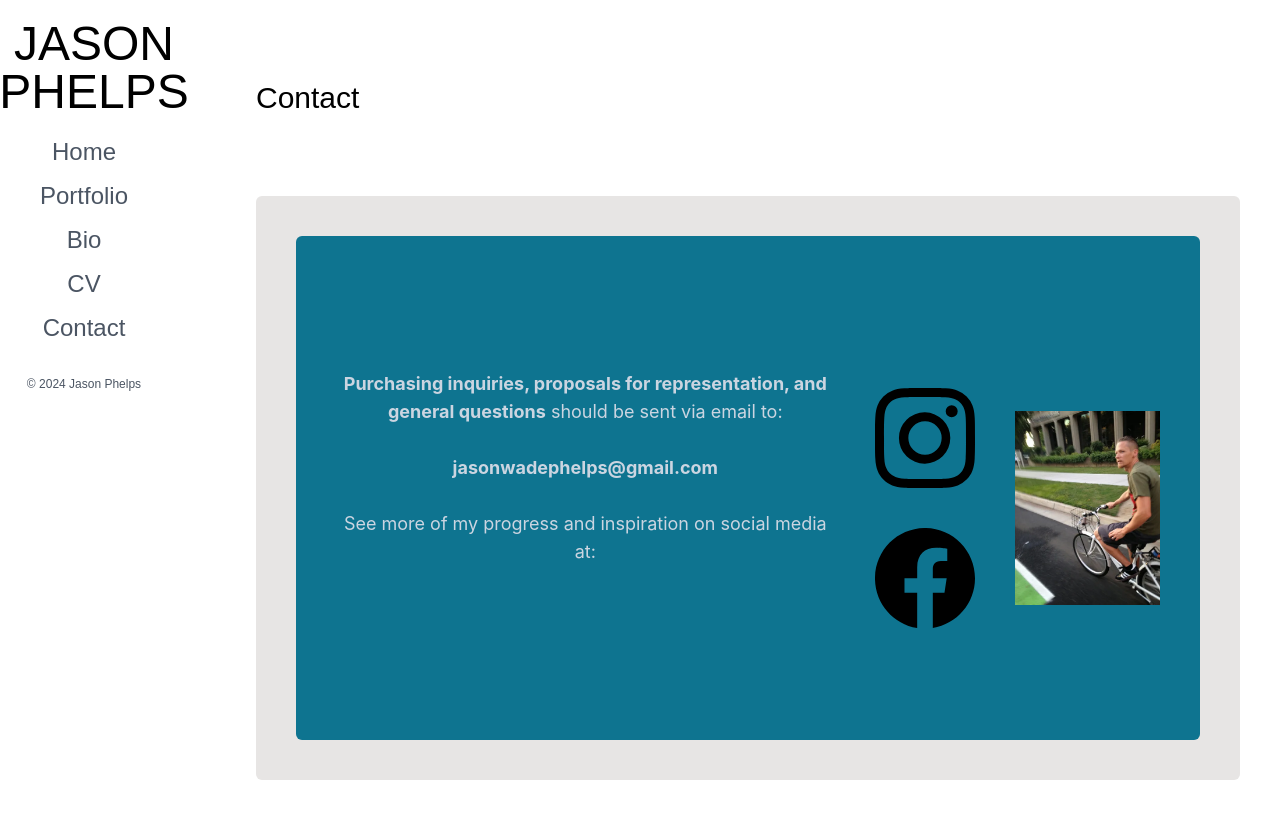
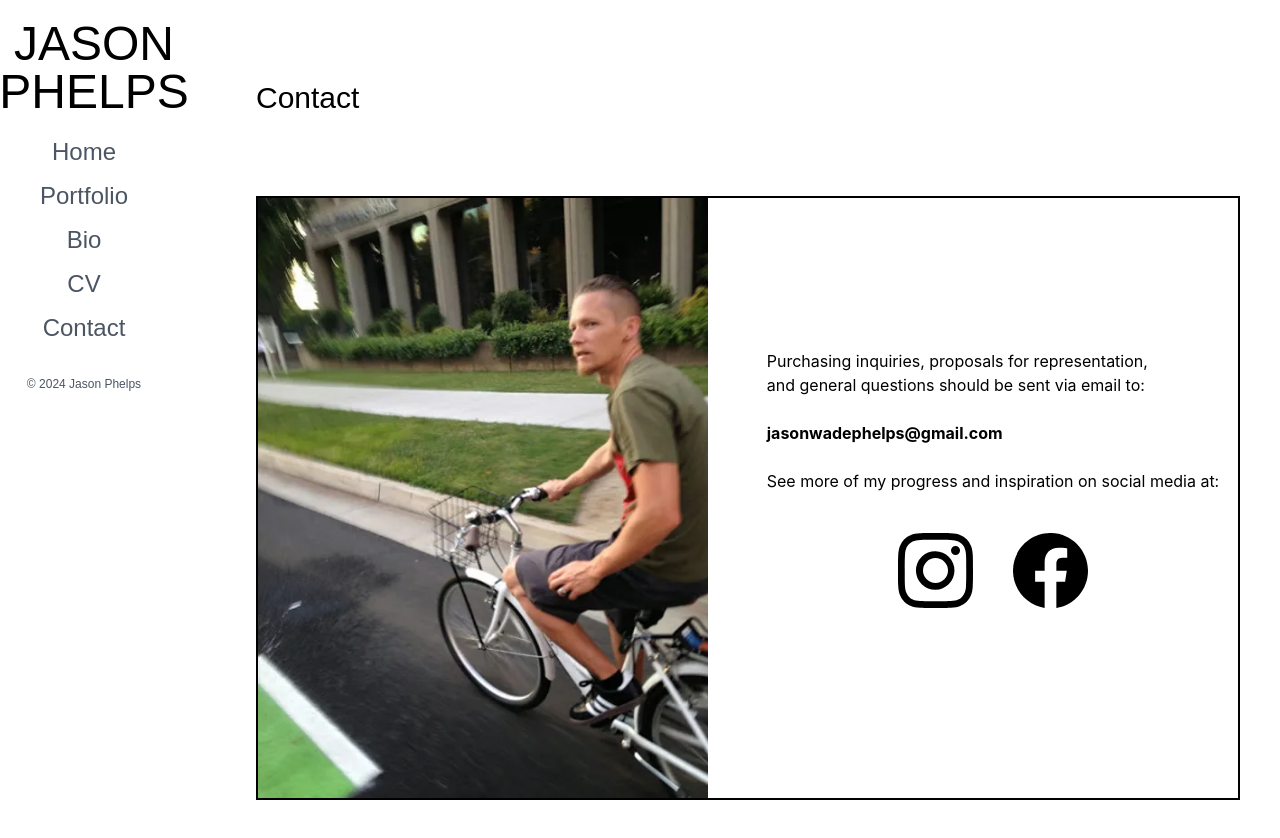
Before and after one commit to SuperMicah585/JasonWadePhelps-Art, a React (Create React App) app: page /contact in a window 1280 px wide. Shown: the top 838 px of the page. Built offline with nearby package versions, Linux system fonts and the light colour scheme.

Commit message:
updated contact

```diff
--- a/src/components/pages/Bio.js
+++ b/src/components/pages/Bio.js
@@ -60,29 +60,29 @@ const Bio = () => {
                             Biography
 </div>
 
-<p className ='absolute items-center justify-center ml-32 mr-10 mt-20 bg-white text-lg object-contain rounded-md'>
-<div style={containerStyle}>
-      <p style={paragraphStyle}>
+<p className ='max-w-3xl absolute items-center text-sm justify-center ml-32 mr-32 mt-20 bg-white text-lg object-contain rounded-md'>
+<div>
+      <p>
         Jason is an artist and art educator in the American Pacific Northwest. He was raised around the
          <em> mountains and rivers</em> of Southern Oregon, where he fostered an instinct to wander, collect, and create. Jason worked as a vineyard hand, forester, and carpenter, all of which contributed to shaping his aesthetics, content, and process. He went on to receive his <span style={highlightedStyle}>Bachelor of Fine Arts</span> degree in both painting and sculpture at Southern Oregon University. Being heavily influenced by <span style={italicStyle}>Joseph Beuys</span> and the notion that art can have a transformative effect on the people who experience it, Jason decided to pursue his <span style={highlightedStyle}>Master's in the Arts of Teaching</span> from Pacific University in Oregon.
       </p>
       <br />
-      <p style={paragraphStyle}>
+      <p>
         Being among the mountains and rivers is still instrumental to his process. Dirt, roots, shells, plants, and rust are often combined in paint, plaster, wax, or resin. In the spring of 2010, Jason exhibited "<span style={italicStyle}>Under the Wing of Corvus</span>" at the <span style={highlightedStyle}>Angst Gallery</span> in Vancouver, Washington. The exhibition explored the art, literature, and mythology of <span style={italicStyle}>crows and ravens</span>. He has since followed up with <span style={italicStyle}>Mythos</span> and <span style={italicStyle}>Sojourn</span>.
       </p>
       <br />
-      <p style={paragraphStyle}>
-        Currently, Jason has turned his process to exploring the connections between <span style={wildernessStyle}>Wilderness</span> and <span style={wildernessStyle}>Psyche</span> in the age of the Anthropocene. He wishes to examine the importance of Wilderness for our mind and soul in an age when so much of the planet has been touched by human endeavor - as in the way we look to the night sky and see more <em>satellites than shooting stars</em>. He aims to capture the paradox of a simulated Wild on the planet. Furthermore, Jason wants to imagine how unlocking the secrets of nature can be <span style={highlightedStyle}>mutually beneficial</span> for humans and nature, i.e., green energy. Landscape and Wilderness are explored through wandering, mapping, and collecting artifacts of both the mind and the physical landscape. Forms created range from wall relief to freestanding sculpture. Jason hopes the viewer will be initially impressed by <span style={italicStyle}>diverse forms</span> and matter, then consider the implications and poetics of works inspired by maps, charts, and landscape. Lastly, Jason wants to question whether true freedom of the mind and body requires both a real and perceived Wilderness.
+      <p>
+        Currently, Jason has turned his process to exploring the connections between Wilderness and Psyche in the age of the Anthropocene. He wishes to examine the importance of Wilderness for our mind and soul in an age when so much of the planet has been touched by human endeavor - as in the way we look to the night sky and see more <em>satellites than shooting stars</em>. He aims to capture the paradox of a simulated Wild on the planet. Furthermore, Jason wants to imagine how unlocking the secrets of nature can be <span style={highlightedStyle}>mutually beneficial</span> for humans and nature, i.e., green energy. Landscape and Wilderness are explored through wandering, mapping, and collecting artifacts of both the mind and the physical landscape. Forms created range from wall relief to freestanding sculpture. Jason hopes the viewer will be initially impressed by <span style={italicStyle}>diverse forms</span> and matter, then consider the implications and poetics of works inspired by maps, charts, and landscape. Lastly, Jason wants to question whether true freedom of the mind and body requires both a real and perceived Wilderness.
       </p>
-      <blockquote style={quoteStyle}>
+      <p> <br/>
         "What personal and global liberties are we willing to negotiate as we move deeper into the Anthropocene? Only when these questions are considered can we act to provide the planet with the rights we expect for ourselves; and upon doing so, we may be able to find balance in our interactions with the place we all call home."
-      </blockquote>
+        </p>
       <br />
-      <p style={paragraphStyle}>
-        As an artist and an educator, Jason believes strongly in the <span style={highlightedStyle}>transformative effect</span> art can have upon a community.
+      <p>
+        As an artist and an educator, Jason believes strongly in the transformative effect art can have upon a community.
       </p>
       <br />
-      <p style={paragraphStyle}>
+      <p>
         Contact Jason for commissions or collaboration at
         <a href="mailto:jasonwadephelps@gmail.com" style={emailStyle}> jasonwadephelps@gmail.com</a>
       </p>
--- a/src/components/pages/contact.js
+++ b/src/components/pages/contact.js
@@ -35,53 +35,48 @@ const instragramClick = () =>{
 <div className='ml-32 relative z-30 font-redhat text-3xl text-black'>
                             Contact
 </div>
-<div className ='relative mt-20 min-w-min pb-10 inset-0 flex items-center justify-center ml-32 mr-10 bg-stone-200 text-lg object-contain rounded-md'>
 
-<div className='min-w-min pb-10 pt-10 mr-10 ml-10 mt-10 bg-cyan-700 rounded-md text-center justify-center items-center flex'>
+<div className='absolute ml-32 text-black mt-20 mr-10 mb-10 grid grid-cols-2 col-start-2 border-black border-2'>
+<div className = 'mr-10'>
+    <motion.img
+      src={jason}
+      className="hover:opacity-50 z-25 object-contain w-full h-full"
+    />
+</div>
 
-  <div className='text-slate-300 ml-10 mb-10'>
+<div className='text-black mb-10 flex items-center justify-center flex-col'>
+<div>
     <p>
-      <strong>Purchasing inquiries, proposals for representation, and general questions</strong> should be sent via email to:
+
+Purchasing inquiries, proposals for representation, <br/>and general questions should be sent via email to:
     </p>
     <br />
-    <p className='font-bold hover:text-white'>
+    <p className='font-bold hover:text-slate-300'>
       <a href="mailto:jasonwadephelps@gmail.com">jasonwadephelps@gmail.com</a>
     </p>
     <br />
     <p>
       See more of my progress and inspiration on social media at:
     </p>
-  </div>
-  <div className='mr-10 ml-10'>
+    </div>
+
+<div className='flex items-center justify-center flex-row'>
 
 <div onClick = {instragramClick} className='hover:opacity-50 cursor-pointer mt-10'>
-  <svg xmlns="http://www.w3.org/2000/svg" width="100" height="100" fill="currentColor" className="bi bi-instagram" viewBox="0 0 16 16">
+  <svg xmlns="http://www.w3.org/2000/svg" width="75" height="75" fill="currentColor" className="bi bi-instagram" viewBox="0 0 16 16">
     <path d="M8 0C5.829 0 5.556.01 4.703.048 3.85.088 3.269.222 2.76.42a3.9 3.9 0 0 0-1.417.923A3.9 3.9 0 0 0 .42 2.76C.222 3.268.087 3.85.048 4.7.01 5.555 0 5.827 0 8.001c0 2.172.01 2.444.048 3.297.04.852.174 1.433.372 1.942.205.526.478.972.923 1.417.444.445.89.719 1.416.923.51.198 1.09.333 1.942.372C5.555 15.99 5.827 16 8 16s2.444-.01 3.298-.048c.851-.04 1.434-.174 1.943-.372a3.9 3.9 0 0 0 1.416-.923c.445-.445.718-.891.923-1.417.197-.509.332-1.09.372-1.942C15.99 10.445 16 10.173 16 8s-.01-2.445-.048-3.299c-.04-.851-.175-1.433-.372-1.941a3.9 3.9 0 0 0-.923-1.417A3.9 3.9 0 0 0 13.24.42c-.51-.198-1.092-.333-1.943-.372C10.443.01 10.172 0 7.998 0zm-.717 1.442h.718c2.136 0 2.389.007 3.232.046.78.035 1.204.166 1.486.275.373.145.64.319.92.599s.453.546.598.92c.11.281.24.705.275 1.485.039.843.047 1.096.047 3.231s-.008 2.389-.047 3.232c-.035.78-.166 1.203-.275 1.485a2.5 2.5 0 0 1-.599.919c-.28.28-.546.453-.92.598-.28.11-.704.24-1.485.276-.843.038-1.096.047-3.232.047s-2.39-.009-3.233-.047c-.78-.036-1.203-.166-1.485-.276a2.5 2.5 0 0 1-.92-.598 2.5 2.5 0 0 1-.6-.92c-.109-.281-.24-.705-.275-1.485-.038-.843-.046-1.096-.046-3.233s.008-2.388.046-3.231c.036-.78.166-1.204.276-1.486.145-.373.319-.64.599-.92s.546-.453.92-.598c.282-.11.705-.24 1.485-.276.738-.034 1.024-.044 2.515-.045zm4.988 1.328a.96.96 0 1 0 0 1.92.96.96 0 0 0 0-1.92m-4.27 1.122a4.109 4.109 0 1 0 0 8.217 4.109 4.109 0 0 0 0-8.217m0 1.441a2.667 2.667 0 1 1 0 5.334 2.667 2.667 0 0 1 0-5.334"/>
   </svg>
 </div>
 
-<div onClick = {facebookClick} className='mt-10 hover:opacity-50 cursor-pointer'>
-<svg xmlns="http://www.w3.org/2000/svg" width="100" height="100" fill="currentColor" class="bi bi-facebook" viewBox="0 0 16 16">
+<div onClick = {facebookClick} className='mt-10 ml-10 hover:opacity-50 cursor-pointer'>
+<svg xmlns="http://www.w3.org/2000/svg" width="75" height="75" fill="currentColor" class="bi bi-facebook" viewBox="0 0 16 16">
 <path d="M16 8.049c0-4.446-3.582-8.05-8-8.05C3.58 0-.002 3.603-.002 8.05c0 4.017 2.926 7.347 6.75 7.951v-5.625h-2.03V8.05H6.75V6.275c0-2.017 1.195-3.131 3.022-3.131.876 0 1.791.157 1.791.157v1.98h-1.009c-.993 0-1.303.621-1.303 1.258v1.51h2.218l-.354 2.326H9.25V16c3.824-.604 6.75-3.934 6.75-7.951"/>
 </svg>
 </div>
 </div>
+  </div>
+  </div>
 
-  <div className='h-96 mt-10 flex'>
-
-    <div className = 'mr-10'>
-    <motion.img
-      src={jason}
-      className="hover:opacity-50 z-25 object-contain w-full h-full"
-    />
-</div>
-
-
-
-  </div>
-</div>
-
-</div>
 </div>
 
 
```
